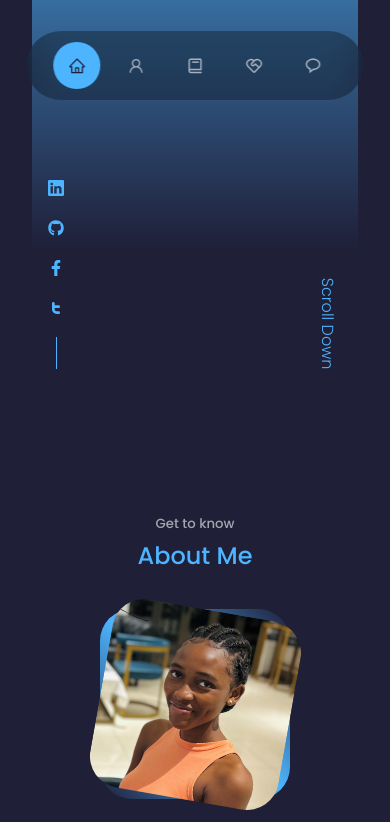
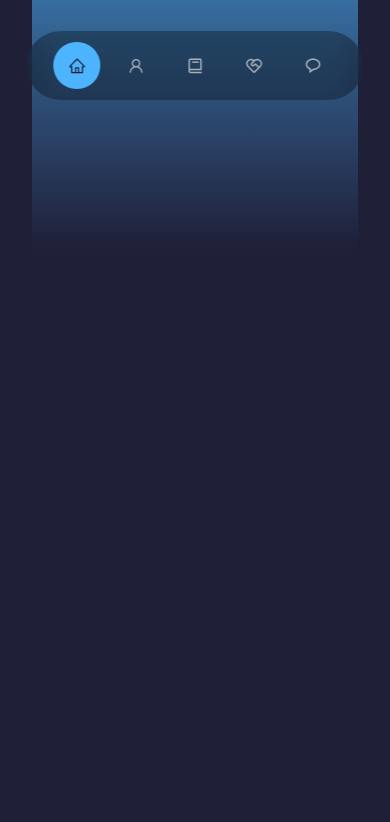
Before and after one commit to teresb/Myportfolio, a React (Create React App) app: page / in a window 390 px wide. Shown: the part 712-1534 px from the top of the page. Built offline with nearby package versions, Linux system fonts and the light colour scheme.

Commit message:
updated header

```diff
--- a/src/components/Header/Header.css
+++ b/src/components/Header/Header.css
@@ -1,5 +1,5 @@
 header {
-    height: 130vh;
+    height: 160vh;
     /*vh correspond to viewport height*/
     padding-top: 7rem;
     overflow: hidden;
@@ -62,21 +62,22 @@ after the social icons*/
 /*This is what we call media query: here we define the css that will be apply for a
 specific screen*/
 
-/* MEDIA QUERIES (MEDIUM DEVICES) */
-@media screen and(max-width:1024px) {
+/*############# MEDIA QUERIES (MEDIUM DEVICES) ########### */
+@media  screen and (max-width: 1024px) {
     header {
-        height: 68vh
+        height: 200vh;
     }
 }
 
-/* MEDIA QUERIES (SMALL DEVICES) */
-@media screen and(max-width:600px) {
+/*############# MEDIA QUERIES (SMALL DEVICES) ########### */
+@media  screen and (max-width: 600px) {
     header {
-        height: 100vh
+        height: 300vh;
     }
 
-    .header__social,
+    .header__socials,
     .scroll__down {
         display: none;
     }
+
 }
```
